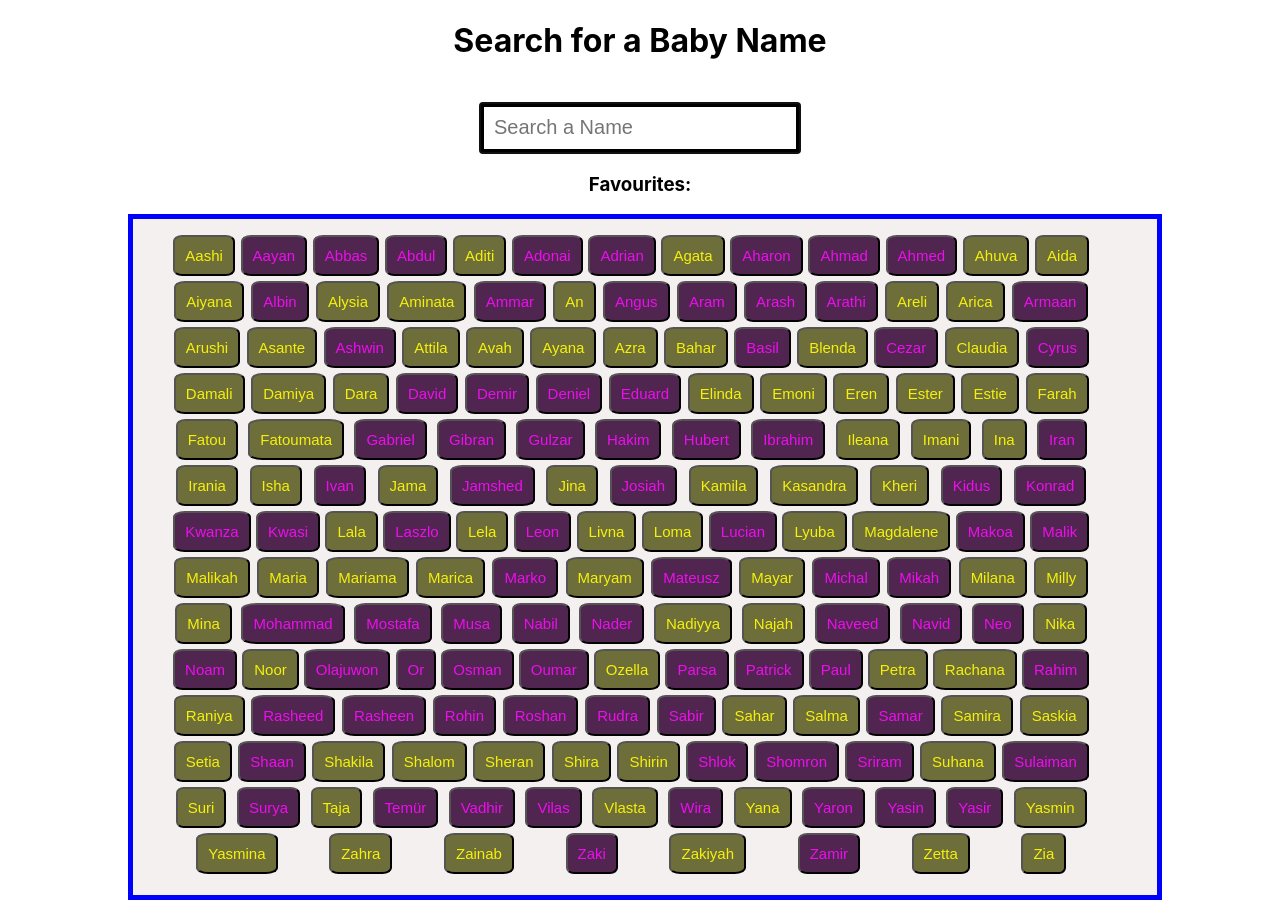
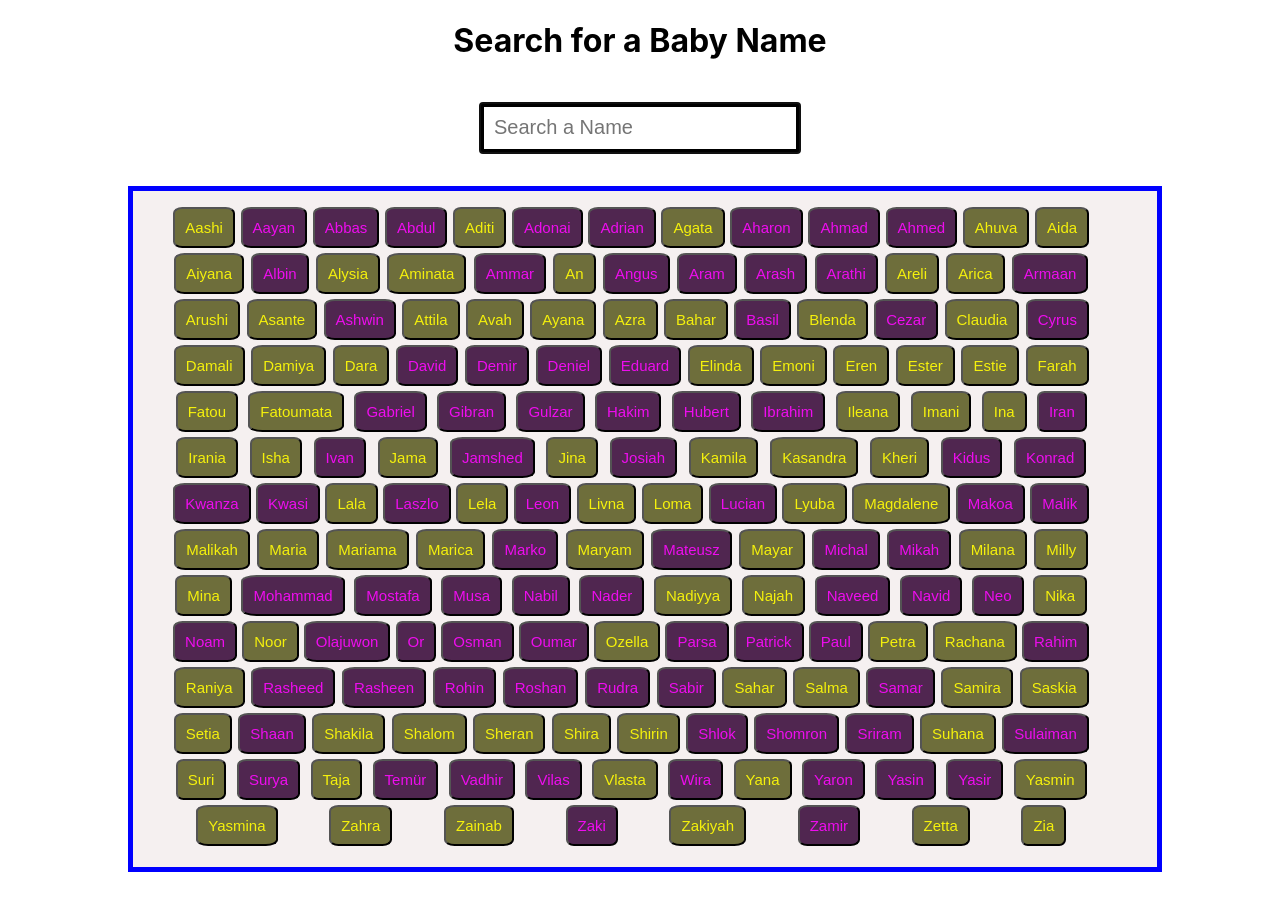
Before and after one commit to JK1320/baby-names-react, a React (Create React App) app: page / in a window 1280 px wide. After the commit the page ends 872 px from the top, so only its background shows below. Built offline with nearby package versions, Linux system fonts and the light colour scheme; the HTML template or start-up script is replaced by a standard one.

Commit message:
Complete - Level 3

```diff
--- a/src/App.js
+++ b/src/App.js
@@ -8,14 +8,23 @@ import Search from "./Search";
 
 function App() {
 const [searchInput, setSearchInput] = useState("");
-// const [favorite, setFavorite] = useState([]);
+const [favorite, setFavorite] = useState([]);
 
 return (
   <div className="App">
     <h1>Search for a Baby Name</h1>
     <Search searchInput={searchInput} setSearchInput={setSearchInput} />
-      <Favorites />
-      <Names BabyNamesData={BabyNamesData} searchInput={searchInput} />
+    <Favorites
+      BabyNamesData={BabyNamesData}
+      favorite={favorite}
+      setFavorite={setFavorite}
+    />
+    <Names
+      BabyNamesData={BabyNamesData}
+      searchInput={searchInput}
+      favorite={favorite}
+      setFavorite={setFavorite}
+    />
   </div>
 );
 }
--- /dev/null
+++ b/src/FavoriteNameList.js
@@ -0,0 +1,20 @@
+import React from 'react';
+
+
+const FavoriteNameList = ({favoriteNameList, onItemClick}) => {
+
+
+    return (
+      <ul className="list-container">
+        {favoriteNameList.map((item) => (
+          <li key={item.id} className="names">
+            <button onClick={() => onItemClick(item.id)} className={item.sex}>
+              {item.name}
+            </button>
+          </li>
+        ))}
+      </ul>
+    );
+}
+
+export default FavoriteNameList;
--- a/src/Favorites.js
+++ b/src/Favorites.js
@@ -1,12 +1,24 @@
 import React from 'react';
+import FavoriteNameList from "./FavoriteNameList";
 
-const Favorites = () => {
-    return (
-        <div>
-           <h3>Favourites:</h3>
 
-        </div>
-    )
-}
+const Favorites = ({ favorite, setFavorite, BabyNamesData }) => {
+  const favoriteNames = BabyNamesData.filter((item) =>
+    favorite.includes(item.id)
+  );
+
+  function removeFromFavorite(id) {
+    setFavorite(favorite.filter((i) => i !== id));
+  }
+
+  return (
+    <div>
+      <FavoriteNameList
+        favoriteNameList={favoriteNames}
+        onItemClick={removeFromFavorite}
+      />
+    </div>
+  );
+};
 
 export default Favorites;
--- a/src/Names.js
+++ b/src/Names.js
@@ -1,32 +1,29 @@
 import React from 'react';
+import FavoriteNameList from "./FavoriteNameList";
 
 
-
-const Names = ({BabyNamesData, searchInput}) => {
+const Names = ({BabyNamesData, searchInput, favorite, setFavorite}) => {
 
   BabyNamesData.sort((a, b) => (a.name > b.name ? 1 : -1));
 
-  //  const filteredNames = BabyNamesData.filter((item) => {
-  //   item.name.toLowerCase().includes(searchInput.toLowerCase());
-  // });
+  const filteredNames = BabyNamesData.filter((item) => {
+    if (searchInput === "") {
+      return item;
+    } else if (item.name.toLowerCase().includes(searchInput.toLowerCase())) {
+      return item;
+    }
+  }).filter((item) => !favorite.includes(item.id));
+
+  function addToFavorite(id) {
+    setFavorite([...favorite, id]);
+  }
 
   return (
     <div className="container">
-      <ul className="list-container">
-        {BabyNamesData.filter((item) => {
-          if (searchInput === "") {
-            return item;
-          } else if (
-            item.name.toLowerCase().includes(searchInput.toLowerCase())
-          ) {
-            return item;
-          }
-        }).map((item) => (
-          <li key={item.id} className="names">
-            <button className={item.sex}>{item.name}</button>
-          </li>
-        ))}
-      </ul>
+      <FavoriteNameList
+        favoriteNameList={filteredNames}
+        onItemClick={addToFavorite}
+      />
     </div>
   );
 }
```
Also changed, not shown: 1 other file (tests, documents, lock files or other folders). Lines whose indentation alone changed are shown as unchanged.
